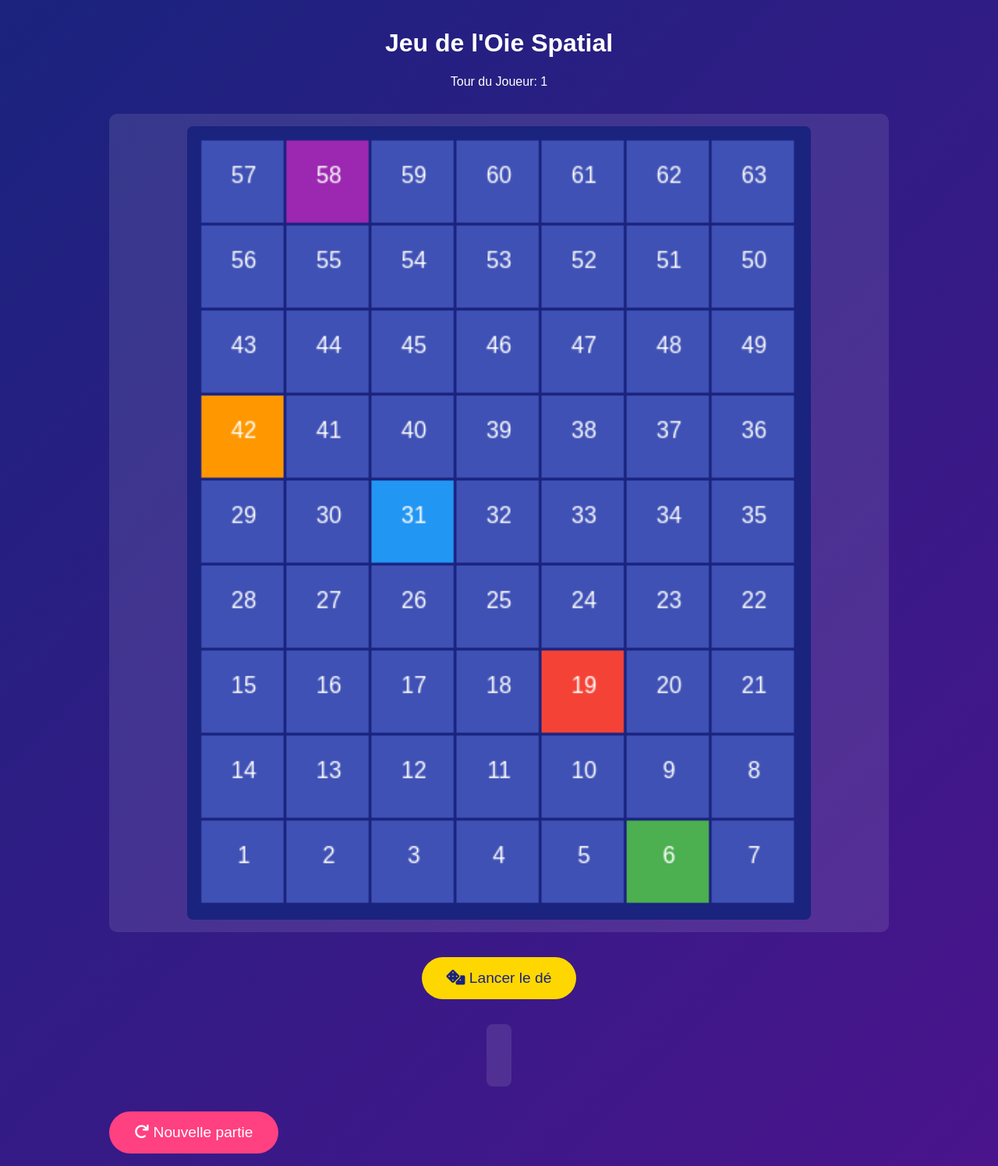
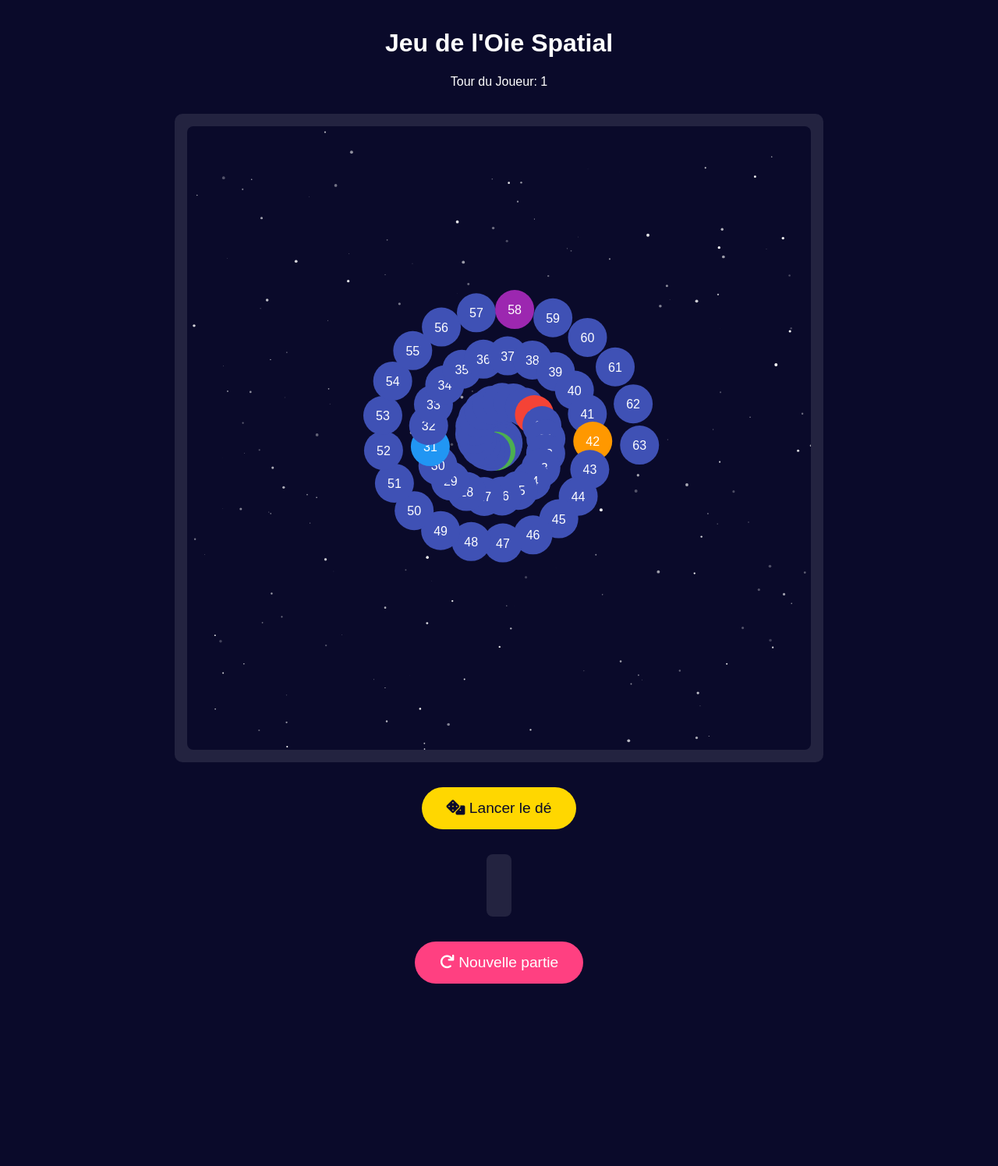
Before and after one commit to tgaudo/AstronauticHoneycomb, a Flask app: page /game in a window 1280 px wide. Shown: the whole page at 78% size. After the commit the page ends 1262 px from the top, so only its background shows below. Run offline with Flask 3, Linux system fonts and the light colour scheme.

Commit message:
Implement spiral galaxy game board and victory animation.
Replit-Commit-Author: Agent
Replit-Commit-Session-Id: e41a44c1-ea56-4498-be79-195a92be1546
Replit-Commit-Screenshot-Url: https://storage.googleapis.com/screenshot-production-us-central1/83c797ec-dc44-4cec-9548-1bbd2a6646b8/2a2f78c1-b897-4e31-8b3b-ddebc479e7e1.jpg

```diff
--- a/static/css/style.css
+++ b/static/css/style.css
@@ -1,5 +1,5 @@
 :root {
-    --space-blue: #1a237e;
+    --space-blue: #0a0a2a;
     --space-purple: #4a148c;
     --star-yellow: #ffd700;
     --cosmic-white: #ffffff;
@@ -9,7 +9,7 @@ body {
     margin: 0;
     padding: 0;
     font-family: 'Arial', sans-serif;
-    background: linear-gradient(135deg, var(--space-blue), var(--space-purple));
+    background: var(--space-blue);
     min-height: 100vh;
     color: var(--cosmic-white);
 }
@@ -58,11 +58,15 @@ body {
     max-width: 1000px;
     margin: 0 auto;
     padding: 1rem;
+    display: flex;
+    flex-direction: column;
+    align-items: center;
 }
 
 .game-header {
     text-align: center;
     margin-bottom: 2rem;
+    width: 100%;
 }
 
 .game-board {
@@ -70,13 +74,14 @@ body {
     border-radius: 10px;
     padding: 1rem;
     margin-bottom: 2rem;
+    width: 100%;
+    max-width: 800px;
+    aspect-ratio: 1;
 }
 
 #gameCanvas {
     width: 100%;
-    max-width: 800px;
-    height: auto;
-    background: rgba(0, 0, 0, 0.3);
+    height: 100%;
     border-radius: 8px;
     margin: 0 auto;
     display: block;
--- a/static/js/board.js
+++ b/static/js/board.js
@@ -3,51 +3,68 @@ class GameBoard {
         this.canvas = canvas;
         this.ctx = canvas.getContext('2d');
         this.squares = 63;
-        this.squareSize = 60;
-        this.padding = 10;
+        this.squareSize = 50;
+        this.padding = 20;
 
-        // Calculer les dimensions du canvas
-        this.rows = 9;
-        this.cols = 7;
-        this.canvas.width = (this.cols * this.squareSize) + (this.padding * 2);
-        this.canvas.height = (this.rows * this.squareSize) + (this.padding * 2);
+        // Calculer les dimensions du canvas pour la spirale
+        this.canvas.width = 800;
+        this.canvas.height = 800;
 
         // Charger les images des pions
         this.player1Image = new Image();
         this.player2Image = new Image();
-        this.player1Image.src = 'https://cdn.jsdelivr.net/gh/twitter/twemoji@14.0.2/assets/svg/1f986.svg';
-        this.player2Image.src = 'https://cdn.jsdelivr.net/gh/twitter/twemoji@14.0.2/assets/svg/1f6f8.svg';
+        this.player1Image.src = '/static/assets/astronaut-goose.svg';
+        this.player2Image.src = '/static/assets/astronaut-goose.svg';
     }
 
     drawBoard() {
-        this.ctx.fillStyle = '#1a237e';
+        // Fond sombre pour l'espace
+        this.ctx.fillStyle = '#0a0a2a';
         this.ctx.fillRect(0, 0, this.canvas.width, this.canvas.height);
 
-        let currentNumber = 1;
-        for (let row = this.rows - 1; row >= 0; row--) {
-            for (let col = row % 2 === 0 ? 0 : this.cols - 1;
-                 row % 2 === 0 ? col < this.cols : col >= 0;
-                 row % 2 === 0 ? col++ : col--) {
+        // Dessiner quelques étoiles
+        this.drawStars();
 
-                if (currentNumber <= this.squares) {
-                    const x = col * this.squareSize + this.padding;
-                    const y = row * this.squareSize + this.padding;
+        // Centre de la spirale
+        const centerX = this.canvas.width / 2;
+        const centerY = this.canvas.height / 2;
+
+        // Paramètres de la spirale
+        const spiralSpacing = 60;  // Espacement entre les anneaux
+        const angleStep = 0.3;     // Pas d'angle pour la spirale
+
+        // Dessiner les cases en spirale
+        for (let i = 1; i <= this.squares; i++) {
+            const angle = i * angleStep;
+            const radius = spiralSpacing * angle / (2 * Math.PI);
+
+            const x = centerX + radius * Math.cos(angle);
+            const y = centerY + radius * Math.sin(angle);
 
             // Dessiner la case
-                    this.ctx.fillStyle = this.getSquareColor(currentNumber);
-                    this.ctx.fillRect(x, y, this.squareSize - 2, this.squareSize - 2);
+            this.ctx.fillStyle = this.getSquareColor(i);
+            this.ctx.beginPath();
+            this.ctx.arc(x, y, this.squareSize/2, 0, 2 * Math.PI);
+            this.ctx.fill();
 
             // Numéro de la case
             this.ctx.fillStyle = '#ffffff';
             this.ctx.font = '16px Arial';
             this.ctx.textAlign = 'center';
-                    this.ctx.fillText(currentNumber.toString(),
-                                    x + this.squareSize/2,
-                                    y + this.squareSize/2);
-
-                    currentNumber++;
+            this.ctx.fillText(i.toString(), x, y + 6);
         }
     }
+
+    drawStars() {
+        for (let i = 0; i < 200; i++) {
+            const x = Math.random() * this.canvas.width;
+            const y = Math.random() * this.canvas.height;
+            const size = Math.random() * 2;
+
+            this.ctx.fillStyle = `rgba(255, 255, 255, ${Math.random() * 0.8 + 0.2})`;
+            this.ctx.beginPath();
+            this.ctx.arc(x, y, size, 0, 2 * Math.PI);
+            this.ctx.fill();
         }
     }
 
@@ -64,6 +81,21 @@ class GameBoard {
         return specialSquares[number] || '#3f51b5';
     }
 
+    getCoordinatesForPosition(position) {
+        const centerX = this.canvas.width / 2;
+        const centerY = this.canvas.height / 2;
+        const spiralSpacing = 60;
+        const angleStep = 0.3;
+
+        const angle = position * angleStep;
+        const radius = spiralSpacing * angle / (2 * Math.PI);
+
+        return {
+            x: centerX + radius * Math.cos(angle),
+            y: centerY + radius * Math.sin(angle)
+        };
+    }
+
     drawPlayers(positions) {
         positions.forEach((pos, index) => {
             if (pos === 0) return;
@@ -72,31 +104,42 @@ class GameBoard {
             const image = index === 0 ? this.player1Image : this.player2Image;
 
             this.ctx.drawImage(image,
-                x + this.squareSize/4,
-                y + this.squareSize/4,
-                this.squareSize/2,
-                this.squareSize/2);
+                x - this.squareSize/3,
+                y - this.squareSize/3,
+                this.squareSize * 2/3,
+                this.squareSize * 2/3);
         });
-    }
-
-    getCoordinatesForPosition(position) {
-        const row = Math.floor((position - 1) / this.cols);
-        let col;
-
-        if (row % 2 === 0) {
-            col = (position - 1) % this.cols;
-        } else {
-            col = this.cols - 1 - ((position - 1) % this.cols);
-        }
-
-        return {
-            x: col * this.squareSize + this.padding,
-            y: (this.rows - 1 - row) * this.squareSize + this.padding
-        };
     }
 
     update(positions) {
         this.drawBoard();
         this.drawPlayers(positions);
     }
+
+    async playVictoryAnimation(winnerPosition) {
+        const {x, y} = this.getCoordinatesForPosition(winnerPosition);
+        const startY = y;
+        const duration = 2000;
+        const startTime = Date.now();
+
+        const animate = () => {
+            const currentTime = Date.now();
+            const progress = (currentTime - startTime) / duration;
+
+            if (progress < 1) {
+                this.drawBoard();
+                // Dessiner le gagnant qui s'envole
+                const currentY = startY - (progress * this.canvas.height);
+                this.ctx.drawImage(this.player1Image,
+                    x - this.squareSize/3,
+                    currentY - this.squareSize/3,
+                    this.squareSize * 2/3,
+                    this.squareSize * 2/3
+                );
+                requestAnimationFrame(animate);
             }
+        };
+
+        animate();
+    }
+}
--- a/static/js/game.js
+++ b/static/js/game.js
@@ -36,9 +36,11 @@ document.addEventListener('DOMContentLoaded', () => {
 
             if (data.gameOver) {
                 rollButton.disabled = true;
+                // Lancer l'animation de victoire
+                await gameBoard.playVictoryAnimation(data.positions[data.currentPlayer]);
                 setTimeout(() => {
                     alert("Partie terminée! " + data.message);
-                }, 500);
+                }, 2500);
             } else {
                 rollButton.disabled = false;
             }
```
Lines whose indentation alone changed are shown as unchanged.
